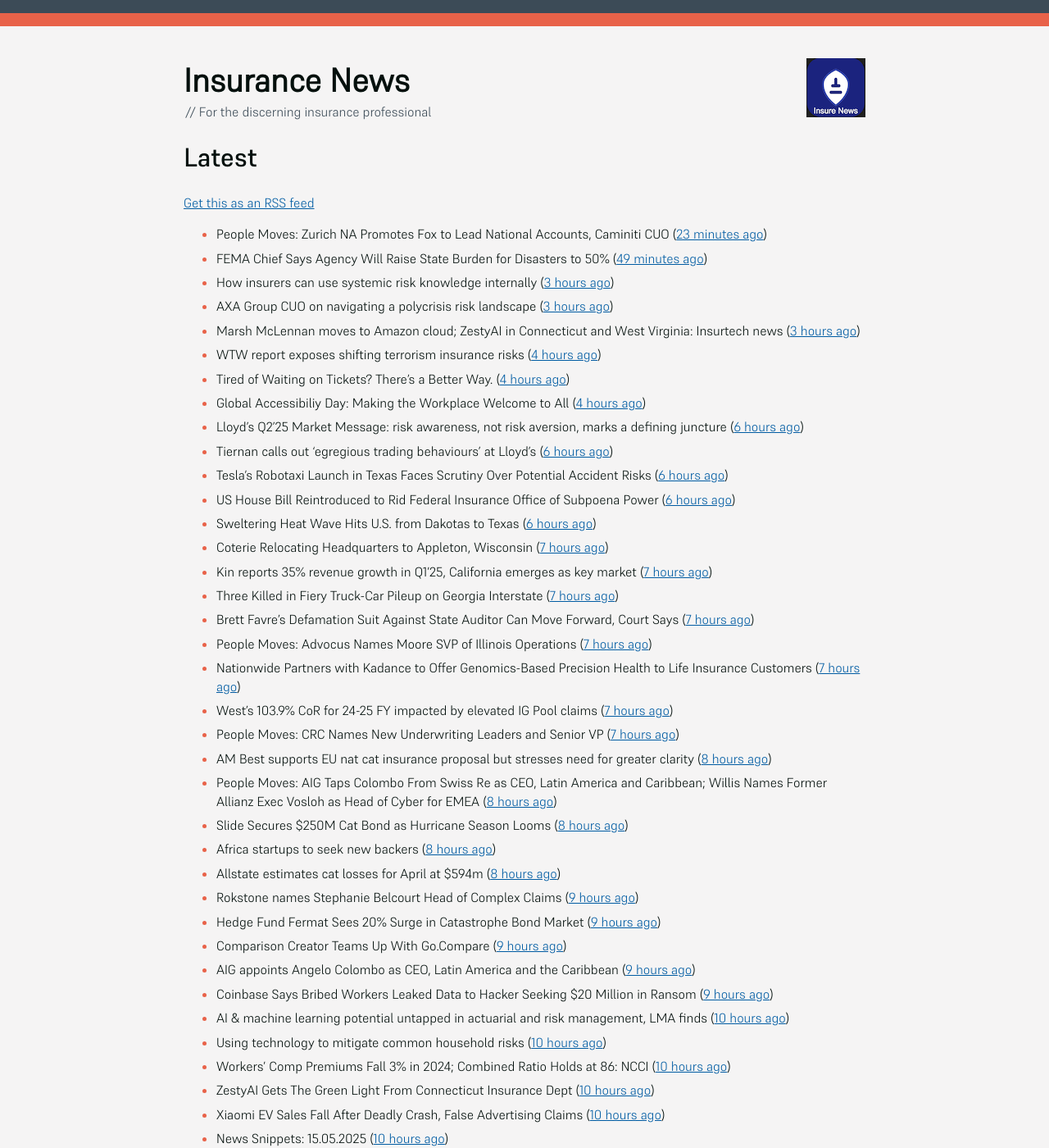
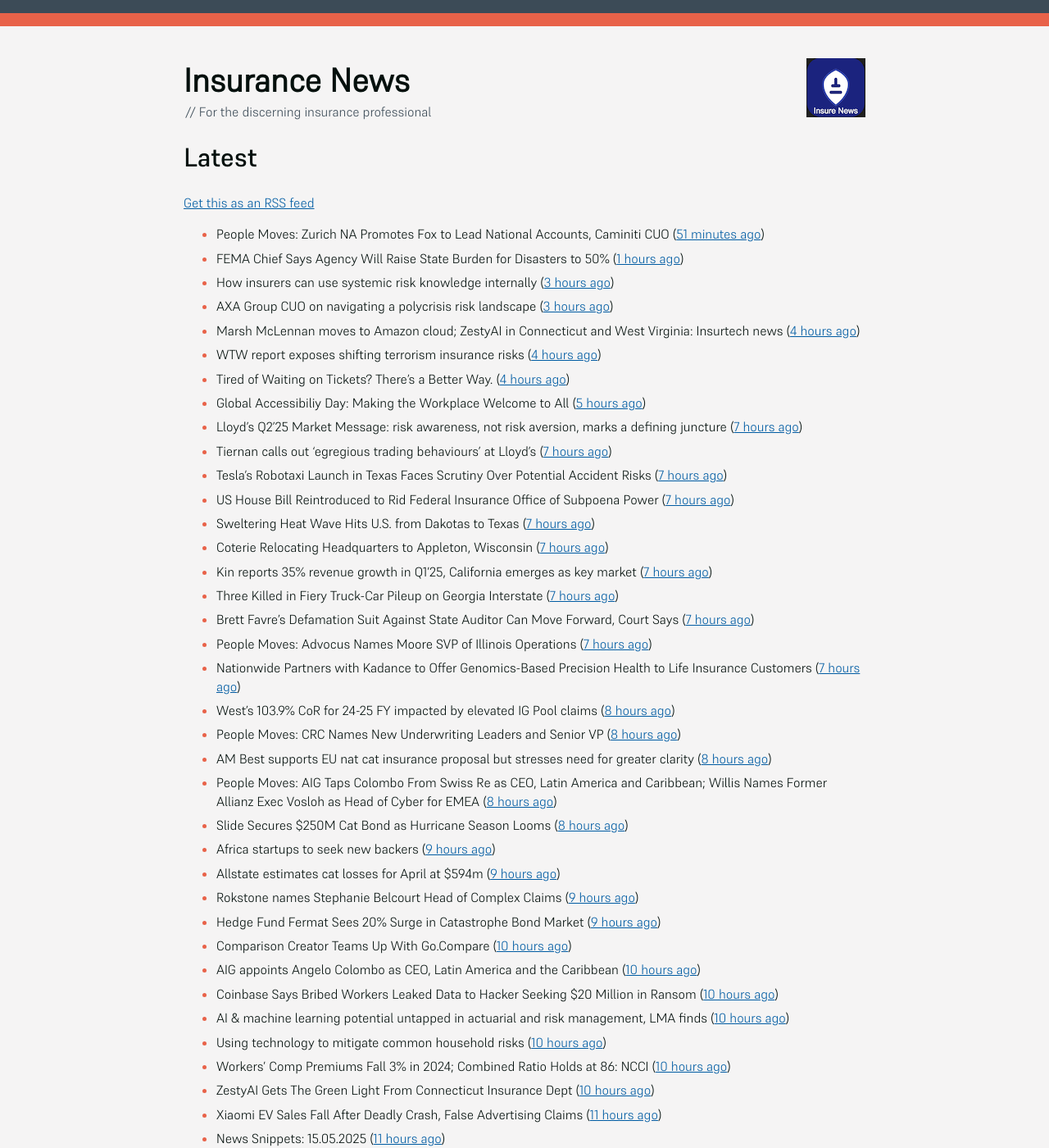
Before and after one commit to mat-0/feeds.thechels.uk, a Jekyll site: the page built from index.md, in a window 1280 px wide and 1400 px high. Shown: the whole window at 82% size. Built offline with Jekyll 4.4.1, drawn with Linux system fonts in a browser that asks for light colours; some of the changed text lies outside the part shown.

Commit message:
New Feed

```diff
--- a/index.md
+++ b/index.md
@@ -8,58 +8,58 @@ description: Latest Updates
 [Get this as an RSS feed](/feed.rss)
 
 <!-- news_marker starts -->
-- People Moves: Zurich NA Promotes Fox to Lead National Accounts, Caminiti CUO ([23 minutes ago](https://www.insurancejournal.com/news/national/2025/05/15/823985.htm))
-- FEMA Chief Says Agency Will Raise State Burden for Disasters to 50% ([49 minutes ago](https://www.insurancejournal.com/news/national/2025/05/15/823980.htm))
+- People Moves: Zurich NA Promotes Fox to Lead National Accounts, Caminiti CUO ([51 minutes ago](https://www.insurancejournal.com/news/national/2025/05/15/823985.htm))
+- FEMA Chief Says Agency Will Raise State Burden for Disasters to 50% ([1 hours ago](https://www.insurancejournal.com/news/national/2025/05/15/823980.htm))
 - How insurers can use systemic risk knowledge internally ([3 hours ago](https://www.dig-in.com/opinion/how-insurers-can-use-systemic-risk-knowledge-internally))
 - AXA Group CUO on navigating a polycrisis risk landscape ([3 hours ago](https://www.insurancebusinessmag.com/uk/news/breaking-news/axa-group-cuo-on-navigating-a-polycrisis-risk-landscape-535921.aspx))
-- Marsh McLennan moves to Amazon cloud; ZestyAI in Connecticut and West Virginia: Insurtech news ([3 hours ago](https://www.dig-in.com/news/marsh-mclennan-to-amazon-cloud-zestyai-and-insurtech-news))
+- Marsh McLennan moves to Amazon cloud; ZestyAI in Connecticut and West Virginia: Insurtech news ([4 hours ago](https://www.dig-in.com/news/marsh-mclennan-to-amazon-cloud-zestyai-and-insurtech-news))
 - WTW report exposes shifting terrorism insurance risks ([4 hours ago](https://www.insurancebusinessmag.com/uk/news/breaking-news/wtw-report-exposes-shifting-terrorism-insurance-risks-535909.aspx))
 - Tired of Waiting on Tickets? There’s a Better Way. ([4 hours ago](https://www.insurancejournal.com/blogs/expert-insured/2025/05/15/823954.htm))
-- Global Accessibiliy Day: Making the Workplace Welcome to All ([4 hours ago](https://insurance-edge.net/2025/05/15/global-accessibiliy-day-making-the-workplace-welcome-to-all/))
-- Lloyd’s Q2’25 Market Message: risk awareness, not risk aversion, marks a defining juncture ([6 hours ago](https://www.reinsurancene.ws/lloyds-q225-market-message-risk-awareness-not-risk-aversion-marks-a-defining-juncture/))
-- Tiernan calls out ‘egregious trading behaviours’ at Lloyd’s ([6 hours ago](https://www.postonline.co.uk/lloydslondon/7957765/tiernan-calls-out-egregious-trading-behaviours-at-lloyds))
-- Tesla’s Robotaxi Launch in Texas Faces Scrutiny Over Potential Accident Risks ([6 hours ago](https://www.insurancejournal.com/news/southcentral/2025/05/15/823930.htm))
-- US House Bill Reintroduced to Rid Federal Insurance Office of Subpoena Power ([6 hours ago](https://www.insurancejournal.com/news/national/2025/05/15/823897.htm))
-- Sweltering Heat Wave Hits U.S. from Dakotas to Texas ([6 hours ago](https://www.insurancejournal.com/news/southcentral/2025/05/15/823927.htm))
+- Global Accessibiliy Day: Making the Workplace Welcome to All ([5 hours ago](https://insurance-edge.net/2025/05/15/global-accessibiliy-day-making-the-workplace-welcome-to-all/))
+- Lloyd’s Q2’25 Market Message: risk awareness, not risk aversion, marks a defining juncture ([7 hours ago](https://www.reinsurancene.ws/lloyds-q225-market-message-risk-awareness-not-risk-aversion-marks-a-defining-juncture/))
+- Tiernan calls out ‘egregious trading behaviours’ at Lloyd’s ([7 hours ago](https://www.postonline.co.uk/lloydslondon/7957765/tiernan-calls-out-egregious-trading-behaviours-at-lloyds))
+- Tesla’s Robotaxi Launch in Texas Faces Scrutiny Over Potential Accident Risks ([7 hours ago](https://www.insurancejournal.com/news/southcentral/2025/05/15/823930.htm))
+- US House Bill Reintroduced to Rid Federal Insurance Office of Subpoena Power ([7 hours ago](https://www.insurancejournal.com/news/national/2025/05/15/823897.htm))
+- Sweltering Heat Wave Hits U.S. from Dakotas to Texas ([7 hours ago](https://www.insurancejournal.com/news/southcentral/2025/05/15/823927.htm))
 - Coterie Relocating Headquarters to Appleton, Wisconsin ([7 hours ago](https://www.insurancejournal.com/news/midwest/2025/05/15/823924.htm))
 - Kin reports 35% revenue growth in Q1’25, California emerges as key market ([7 hours ago](https://www.reinsurancene.ws/kin-reports-35-revenue-growth-in-q125-california-emerges-as-key-market/))
 - Three Killed in Fiery Truck-Car Pileup on Georgia Interstate ([7 hours ago](https://www.insurancejournal.com/news/southeast/2025/05/15/823917.htm))
 - Brett Favre’s Defamation Suit Against State Auditor Can Move Forward, Court Says ([7 hours ago](https://www.insurancejournal.com/news/southeast/2025/05/15/823911.htm))
 - People Moves: Advocus Names Moore SVP of Illinois Operations ([7 hours ago](https://www.insurancejournal.com/news/midwest/2025/05/15/823905.htm))
 - Nationwide Partners with Kadance to Offer Genomics-Based Precision Health to Life Insurance Customers ([7 hours ago](https://www.insurtechinsights.com/nationwide-partners-with-kadance-to-offer-genomics-based-precision-health-to-life-insurance-customers/))
-- West’s 103.9% CoR for 24-25 FY impacted by elevated IG Pool claims ([7 hours ago](https://www.reinsurancene.ws/wests-103-9-cor-for-24-25-fy-impacted-by-elevated-ig-pool-claims/))
-- People Moves: CRC Names New Underwriting Leaders and Senior VP ([7 hours ago](https://www.insurancejournal.com/news/southeast/2025/05/15/823894.htm))
+- West’s 103.9% CoR for 24-25 FY impacted by elevated IG Pool claims ([8 hours ago](https://www.reinsurancene.ws/wests-103-9-cor-for-24-25-fy-impacted-by-elevated-ig-pool-claims/))
+- People Moves: CRC Names New Underwriting Leaders and Senior VP ([8 hours ago](https://www.insurancejournal.com/news/southeast/2025/05/15/823894.htm))
 - AM Best supports EU nat cat insurance proposal but stresses need for greater clarity ([8 hours ago](https://www.reinsurancene.ws/am-best-supports-eu-nat-cat-insurance-proposal-but-stresses-need-for-greater-clarity/))
 - People Moves: AIG Taps Colombo From Swiss Re as CEO, Latin America and Caribbean; Willis Names Former Allianz Exec Vosloh as Head of Cyber for EMEA ([8 hours ago](https://www.insurancejournal.com/news/international/2025/05/15/823886.htm))
 - Slide Secures $250M Cat Bond as Hurricane Season Looms ([8 hours ago](https://www.insurancejournal.com/news/southeast/2025/05/15/823884.htm))
-- Africa startups to seek new backers ([8 hours ago](https://www.dig-in.com/articles/africa-startups-to-seek-new-backers))
-- Allstate estimates cat losses for April at $594m ([8 hours ago](https://www.reinsurancene.ws/allstate-estimates-cat-losses-for-april-at-594m/))
+- Africa startups to seek new backers ([9 hours ago](https://www.dig-in.com/articles/africa-startups-to-seek-new-backers))
+- Allstate estimates cat losses for April at $594m ([9 hours ago](https://www.reinsurancene.ws/allstate-estimates-cat-losses-for-april-at-594m/))
 - Rokstone names Stephanie Belcourt Head of Complex Claims ([9 hours ago](https://www.reinsurancene.ws/rokstone-names-stephanie-belcourt-head-of-complex-claims/))
 - Hedge Fund Fermat Sees 20% Surge in Catastrophe Bond Market ([9 hours ago](https://www.insurancejournal.com/news/international/2025/05/15/823861.htm))
-- Comparison Creator Teams Up With Go.Compare ([9 hours ago](https://insurance-edge.net/2025/05/15/comparison-creator-teams-up-with-go-compare/))
-- AIG appoints Angelo Colombo as CEO, Latin America and the Caribbean ([9 hours ago](https://www.reinsurancene.ws/aig-appoints-angelo-colombo-as-ceo-latin-america-and-the-caribbean/))
-- Coinbase Says Bribed Workers Leaked Data to Hacker Seeking $20 Million in Ransom ([9 hours ago](https://www.insurancejournal.com/news/national/2025/05/15/823862.htm))
+- Comparison Creator Teams Up With Go.Compare ([10 hours ago](https://insurance-edge.net/2025/05/15/comparison-creator-teams-up-with-go-compare/))
+- AIG appoints Angelo Colombo as CEO, Latin America and the Caribbean ([10 hours ago](https://www.reinsurancene.ws/aig-appoints-angelo-colombo-as-ceo-latin-america-and-the-caribbean/))
+- Coinbase Says Bribed Workers Leaked Data to Hacker Seeking $20 Million in Ransom ([10 hours ago](https://www.insurancejournal.com/news/national/2025/05/15/823862.htm))
 - AI & machine learning potential untapped in actuarial and risk management, LMA finds ([10 hours ago](https://www.reinsurancene.ws/ai-machine-learning-potential-untapped-in-actuarial-and-risk-management-lma-finds/))
 - Using technology to mitigate common household risks ([10 hours ago](https://www.dig-in.com/podcast/using-technology-to-mitigate-common-household-risks))
 - Workers’ Comp Premiums Fall 3% in 2024; Combined Ratio Holds at 86: NCCI ([10 hours ago](https://www.insurancejournal.com/news/national/2025/05/15/823850.htm))
 - ZestyAI Gets The Green Light From Connecticut Insurance Dept ([10 hours ago](https://insurance-edge.net/2025/05/15/zestyai-gets-the-green-light-from-connecticut-insurance-dept/))
-- Xiaomi EV Sales Fall After Deadly Crash, False Advertising Claims ([10 hours ago](https://www.insurancejournal.com/news/international/2025/05/15/823843.htm))
-- News Snippets: 15.05.2025 ([10 hours ago](https://insurance-edge.net/2025/05/15/news-snippets-15-05-2025/))
-- AXA XL bolsters Indian team with several senior appointments ([10 hours ago](https://www.reinsurancene.ws/axa-xl-bolsters-indian-team-with-several-senior-appointments/))
+- Xiaomi EV Sales Fall After Deadly Crash, False Advertising Claims ([11 hours ago](https://www.insurancejournal.com/news/international/2025/05/15/823843.htm))
+- News Snippets: 15.05.2025 ([11 hours ago](https://insurance-edge.net/2025/05/15/news-snippets-15-05-2025/))
+- AXA XL bolsters Indian team with several senior appointments ([11 hours ago](https://www.reinsurancene.ws/axa-xl-bolsters-indian-team-with-several-senior-appointments/))
 - Compre Completes on Ethias S.A. Deal ([11 hours ago](https://insurance-edge.net/2025/05/15/compre-completes-on-ethias-s-a-deal/))
 - Conduit Re continues to evolve reinsurance strategy amid desire to reduce volatility: CEO ([11 hours ago](https://www.reinsurancene.ws/conduit-re-continues-to-evolve-reinsurance-strategy-amid-desire-to-reduce-volatility-ceo/))
 - Tinubu Secures $45 Million to Accelerate Global Leadership in Specialty Insurance SaaS ([12 hours ago](https://www.insurtechinsights.com/tinubu-secures-45-million-to-accelerate-global-leadership-in-specialty-insurance-saas/))
 - LMA Survey on How AI Can Enhance Actuarial Risk ([12 hours ago](https://insurance-edge.net/2025/05/15/lma-survey-on-how-ai-can-enhance-actuarial-risk/))
-- Navigating the unexpected: Expert tips for effective claims management and swift recovery ([12 hours ago](https://www.insurancebusinessmag.com/uk/news/property-insurance/navigating-the-unexpected-expert-tips-for-effective-claims-management-and-swift-recovery-535498.aspx))
-- TIMBY Specialty Insurance Solutions Launches Warehouse Legal Liability Coverage to Expand Inland Marine Portfolio ([12 hours ago](https://www.insurtechinsights.com/timby-specialty-insurance-solutions-launches-warehouse-legal-liability-coverage-to-expand-inland-marine-portfolio/))
-- Broking stalwart on how the market has evolved ([12 hours ago](https://www.insurancebusinessmag.com/uk/news/breaking-news/broking-stalwart-on-how-the-market-has-evolved-535809.aspx))
+- Navigating the unexpected: Expert tips for effective claims management and swift recovery ([13 hours ago](https://www.insurancebusinessmag.com/uk/news/property-insurance/navigating-the-unexpected-expert-tips-for-effective-claims-management-and-swift-recovery-535498.aspx))
+- TIMBY Specialty Insurance Solutions Launches Warehouse Legal Liability Coverage to Expand Inland Marine Portfolio ([13 hours ago](https://www.insurtechinsights.com/timby-specialty-insurance-solutions-launches-warehouse-legal-liability-coverage-to-expand-inland-marine-portfolio/))
+- Broking stalwart on how the market has evolved ([13 hours ago](https://www.insurancebusinessmag.com/uk/news/breaking-news/broking-stalwart-on-how-the-market-has-evolved-535809.aspx))
 - FERMA's Foresight Committee calls for a shift to long-term risk strategies ([13 hours ago](https://www.insurancebusinessmag.com/uk/news/non-profits/fermas-foresight-committee-calls-for-a-shift-to-longterm-risk-strategies-535808.aspx))
 - Allianz sees strong start to 2025, reaffirms full-year outlook ([13 hours ago](https://www.insurancebusinessmag.com/uk/news/breaking-news/allianz-sees-strong-start-to-2025-reaffirms-fullyear-outlook-535802.aspx))
 - Talanx reports record-breaking start to the year amid high claims ([13 hours ago](https://www.insurancebusinessmag.com/uk/news/breaking-news/talanx-reports-recordbreaking-start-to-the-year-amid-high-claims-535796.aspx))
 - 'Poly-employment': Transparency in workplaces encouraged amid rise of secondary jobs ([13 hours ago](https://www.insurancebusinessmag.com/uk/news/breaking-news/polyemployment-transparency-in-workplaces-encouraged-amid-rise-of-secondary-jobs-535784.aspx))
 - ‘Synchronization’ of Europe’s Financial Rules With US, UK Is a Priority: France’s Macron ([13 hours ago](https://www.insurancejournal.com/news/international/2025/05/15/823833.htm))
-- ‘Don’t preach to us’, pleads Pen CEO ([13 hours ago](https://www.postonline.co.uk/broker/7957752/dont-preach-to-us-pleads-pen-ceo))
-- bolttech and Sumitomo Corporation Launch Strategic Joint Venture to Expand Embedded Protection Solutions in Asia ([13 hours ago](https://www.insurtechinsights.com/bolttech-and-sumitomo-corporation-launch-strategic-joint-venture-to-expand-embedded-protection-solutions-in-asia/))
+- ‘Don’t preach to us’, pleads Pen CEO ([14 hours ago](https://www.postonline.co.uk/broker/7957752/dont-preach-to-us-pleads-pen-ceo))
+- bolttech and Sumitomo Corporation Launch Strategic Joint Venture to Expand Embedded Protection Solutions in Asia ([14 hours ago](https://www.insurtechinsights.com/bolttech-and-sumitomo-corporation-launch-strategic-joint-venture-to-expand-embedded-protection-solutions-in-asia/))
 - Aviva sees broad-based growth in Q1 across segments ([14 hours ago](https://www.insurancebusinessmag.com/uk/news/breaking-news/aviva-sees-broadbased-growth-in-q1-across-segments-535781.aspx))
 - DLG deal ‘on course’ and not a distraction for Aviva ([15 hours ago](https://www.postonline.co.uk/news/7957750/dlg-deal-on-course-and-not-a-distraction-for-aviva))
 - Q&A: Andy Hutchinson, Turvi ([15 hours ago](https://www.postonline.co.uk/technology/7957394/qa-andy-hutchinson-turvi))
```
Also changed, not shown: other parts of index.md (+1 -1 lines).
